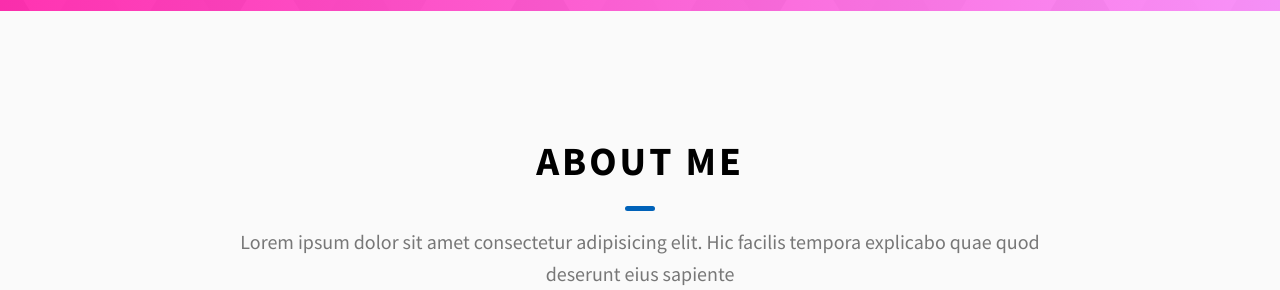
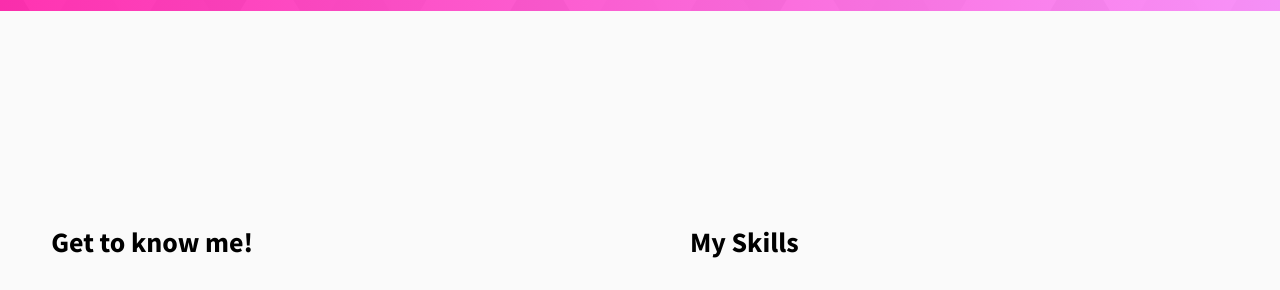
Before and after one commit to georgehetrelezis/portfolio, a website: page index.html in a window 1280 px wide. Shown: the part 789-1079 px from the top of the page. Drawn offline with Linux system fonts and the light colour scheme.

Commit message:
Update index.html
[Code] Clean up "About Me" section.

```diff
--- a/index.html
+++ b/index.html
@@ -151,11 +151,6 @@
     <section id="about" class="about sec-pad">
       <div class="main-container">
         <h2 class="heading heading-sec heading-sec__mb-med">
-          <span class="heading-sec__main">About Me</span>
-          <span class="heading-sec__sub">
-            Lorem ipsum dolor sit amet consectetur adipisicing elit. Hic facilis
-            tempora explicabo quae quod deserunt eius sapiente
-          </span>
         </h2>
         <div class="about__content">
           <div class="about__content-main">
```
